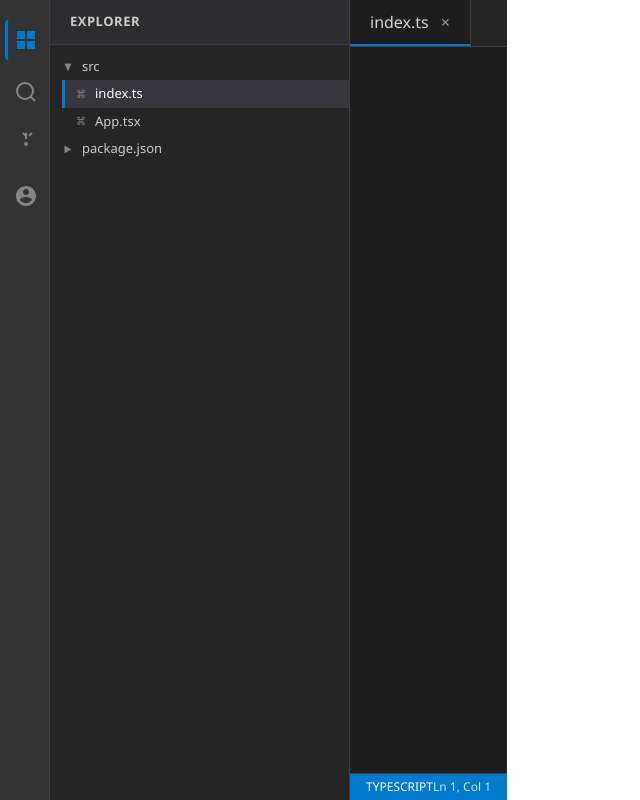
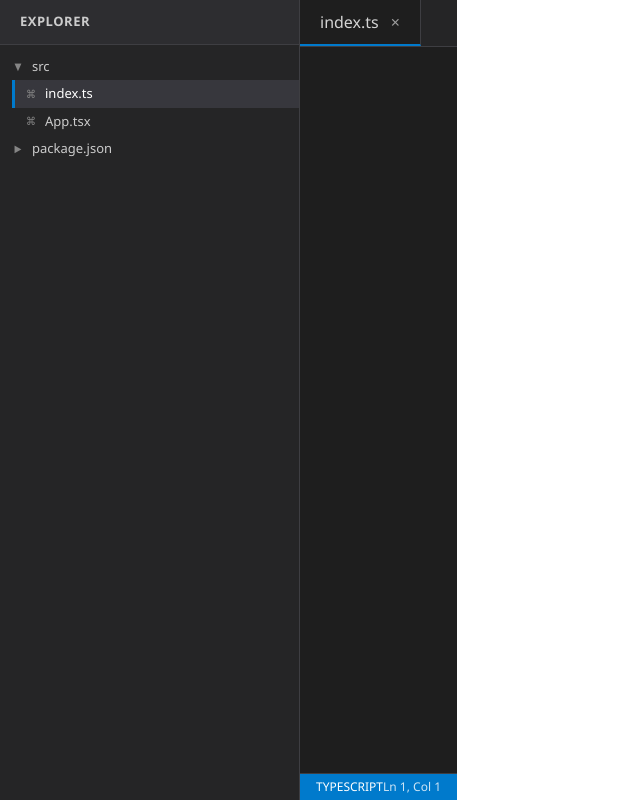
Before and after one commit to Bennables/BeanDocs, a React app in the folder frontend/: page /gui in a window 1280 px wide. Shown: the whole page, without its empty margins (0-640 px from the left). Built offline with nearby package versions, Linux system fonts and the light colour scheme; the HTML template or start-up script is replaced by a standard one.

Commit message:
chanigng the spacing a little bit

```diff
--- a/frontend/src/VSCodeGUI.tsx
+++ b/frontend/src/VSCodeGUI.tsx
@@ -72,9 +72,12 @@ export default function VSCodeGUI() {
 
     return (
         <div className="vscode-container">
-      <Sidebar />
+
+            {/* We don't need the sidebar yet, probably won't need it at all */}
+            {/* <Sidebar /> */}
 
             <div className="main-content">
+
                 <div className="sidebar-panel">
                     <FileExplorer files={files} onFileSelect={handleFileSelect} selectedFile={selectedFile} />
                 </div>
```
Also changed, not shown: frontend/src/components/Editor.tsx (indentation only), frontend/src/components/FileExplorer.tsx (indentation only), frontend/src/components/Sidebar.tsx (indentation only). Lines whose indentation alone changed are shown as unchanged.
